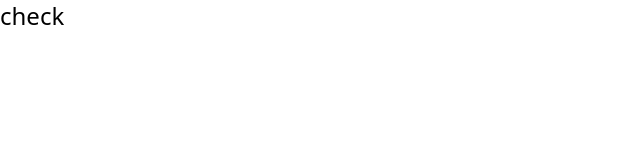
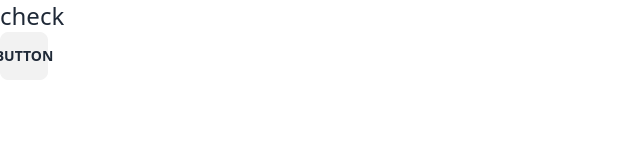
Before and after one commit to kdipto1/book-catalog-client, a React (Vite) app: page / in a window 1280 px wide. Shown: the top 160 px of the page, without its empty margins (0-640 px from the left). Built offline with nearby package versions, Linux system fonts and the light colour scheme.

Commit message:
daisyui added and tested

```diff
--- a/package.json
+++ b/package.json
@@ -20,6 +20,7 @@
     "@typescript-eslint/parser": "^5.61.0",
     "@vitejs/plugin-react": "^4.0.1",
     "autoprefixer": "^10.4.14",
+    "daisyui": "^3.2.1",
     "eslint": "^8.44.0",
     "eslint-plugin-react-hooks": "^4.6.0",
     "eslint-plugin-react-refresh": "^0.4.1",
--- a/src/App.tsx
+++ b/src/App.tsx
@@ -2,6 +2,7 @@ function App() {
   return (
     <>
       <h1 className="text-2xl">check</h1>
+      <button className="btn btn-square"> Button</button>
     </>
   );
 }
--- a/tailwind.config.js
+++ b/tailwind.config.js
@@ -4,5 +4,5 @@ export default {
   theme: {
     extend: {},
   },
-  plugins: [],
+  plugins: [require("daisyui")],
 };
```
Also changed, not shown: 1 other file (tests, documents, lock files or other folders).
